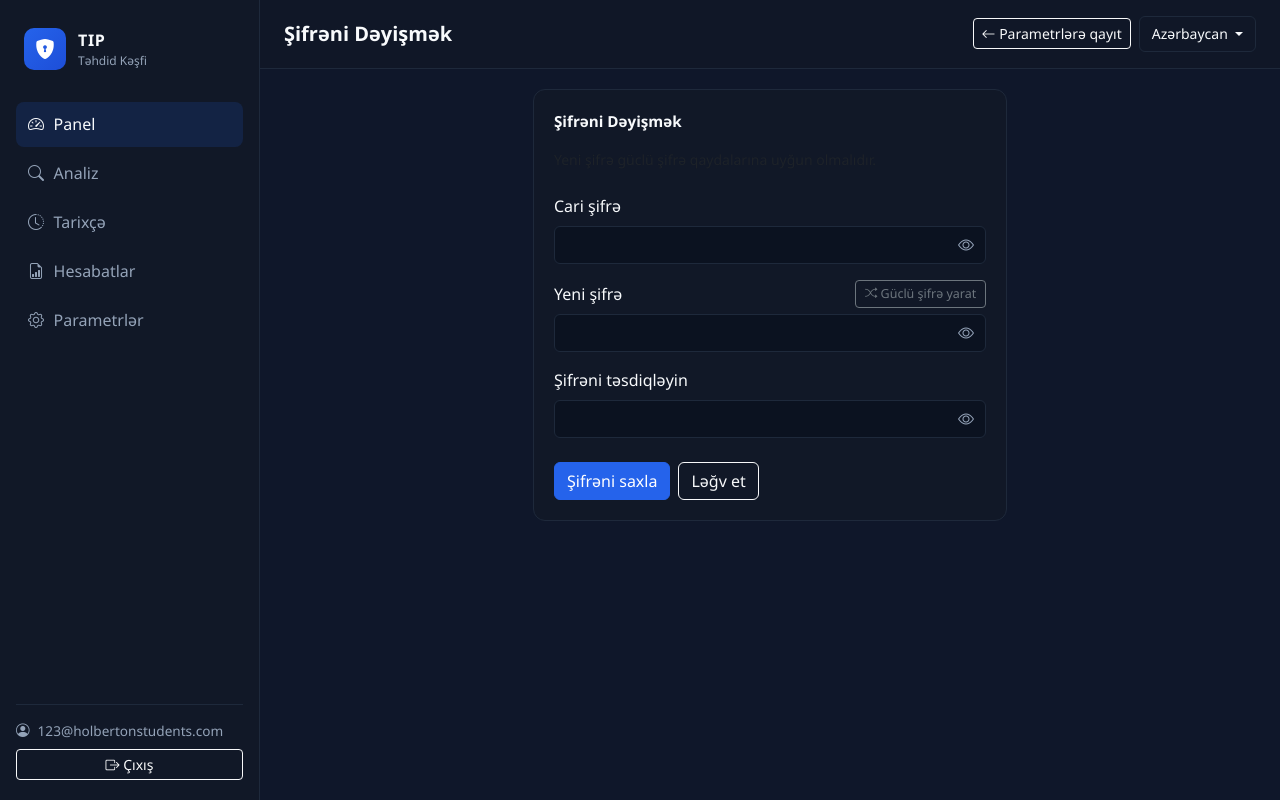
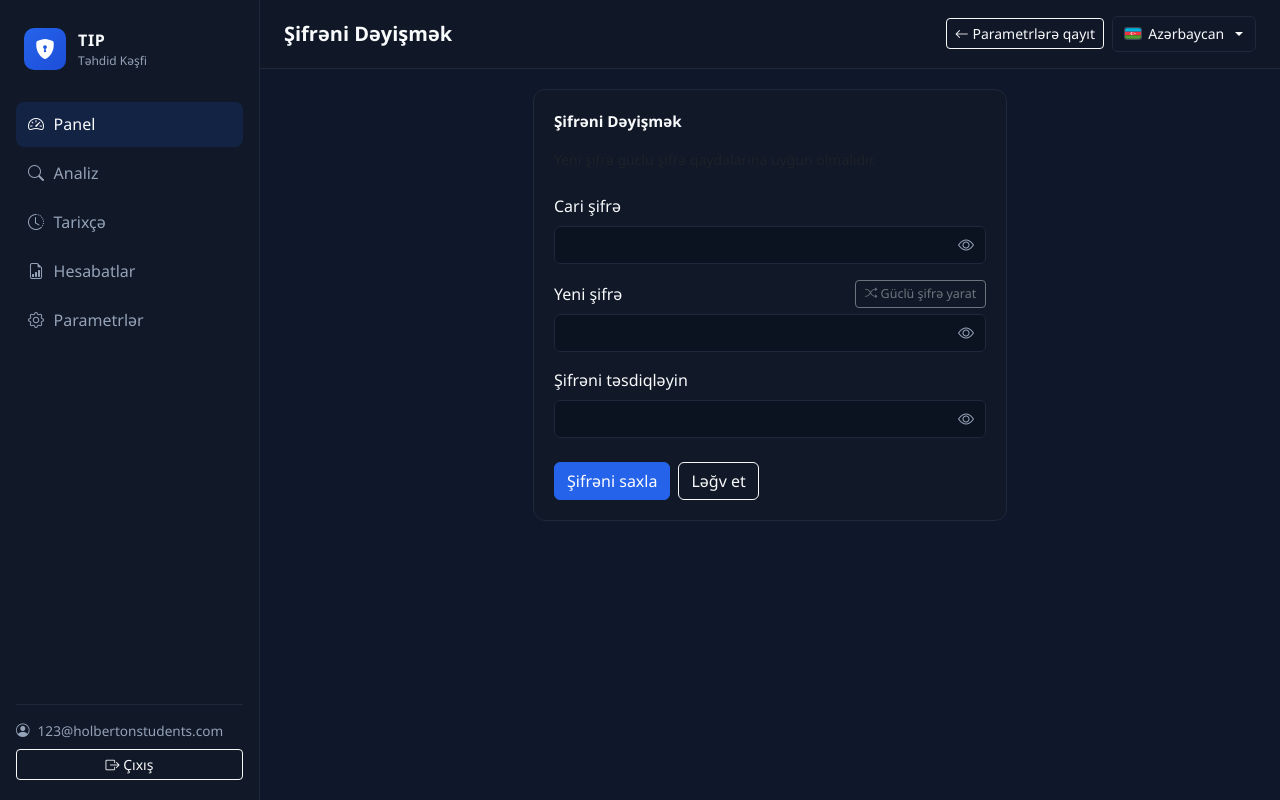
Before and after one commit to eLmincfrLu/AZ-threat-radar, a Flask app: page /settings/change-password in a window 1280 px wide. Run offline with Flask 3, Linux system fonts and the light colour scheme; a user stored in the database is signed in.

Commit message:
Add language switcher with flags and dropdown

```diff
--- a/threat-intelligence-platform-main/app/templates/partials/language_switcher.html
+++ b/threat-intelligence-platform-main/app/templates/partials/language_switcher.html
@@ -1,5 +1,56 @@
+{# Small flags next to AZ / EN / RU labels #}
+{% macro lang_flag(code) -%}
+{%- if code == 'az' -%}
+<svg class="lang-flag" viewBox="0 0 36 24" aria-hidden="true" focusable="false">
+  <rect width="36" height="8" fill="#00b5e2"/>
+  <rect y="8" width="36" height="8" fill="#ef3340"/>
+  <rect y="16" width="36" height="8" fill="#509e2f"/>
+  <circle cx="16.1" cy="12" r="3.55" fill="#fff"/>
+  <circle cx="17.35" cy="12" r="2.85" fill="#ef3340"/>
+  <polygon fill="#fff" points="22.4,9.7 22.95,11.45 24.8,12 22.95,12.55 22.4,14.3 21.85,12.55 20,12 21.85,11.45"/>
+</svg>
+{%- elif code == 'en' -%}
+<svg class="lang-flag" viewBox="0 0 36 24" aria-hidden="true" focusable="false">
+  <rect width="36" height="24" fill="#b22234"/>
+  <rect y="1.85" width="36" height="1.85" fill="#fff"/>
+  <rect y="5.54" width="36" height="1.85" fill="#fff"/>
+  <rect y="9.23" width="36" height="1.85" fill="#fff"/>
+  <rect y="12.92" width="36" height="1.85" fill="#fff"/>
+  <rect y="16.62" width="36" height="1.85" fill="#fff"/>
+  <rect y="20.31" width="36" height="1.85" fill="#fff"/>
+  <rect width="14.4" height="13.1" fill="#3c3b6e"/>
+</svg>
+{%- else -%}
+<svg class="lang-flag" viewBox="0 0 36 24" aria-hidden="true" focusable="false">
+  <rect width="36" height="8" fill="#fff"/>
+  <rect y="8" width="36" height="8" fill="#0039a6"/>
+  <rect y="16" width="36" height="8" fill="#d52b1e"/>
+</svg>
+{%- endif -%}
+{%- endmacro %}
+<style>
+  .lang-flag {
+    width: 16px;
+    height: 11px;
+    display: inline-block;
+    vertical-align: -1px;
+    border-radius: 2px;
+    box-shadow: 0 0 0 1px rgba(148, 163, 184, 0.35);
+    flex-shrink: 0;
+  }
+  .lang-switcher-btn,
+  .lang-switcher .dropdown-item {
+    display: inline-flex;
+    align-items: center;
+    gap: 0.45rem;
+  }
+  .lang-switcher .dropdown-item {
+    width: 100%;
+  }
+</style>
 <div class="dropdown lang-switcher">
   <button class="btn lang-switcher-btn dropdown-toggle" type="button" data-bs-toggle="dropdown" aria-expanded="false">
+    {{ lang_flag(current_locale) }}
     {{ locale_labels[current_locale] }}
   </button>
   <ul class="dropdown-menu dropdown-menu-end">
@@ -7,6 +58,7 @@
     <li>
       <a class="dropdown-item {% if code == current_locale %}active{% endif %}"
          href="{{ url_for('auth.set_language', lang=code, next=request.url) }}">
+        {{ lang_flag(code) }}
         {{ locale_labels[code] }}
       </a>
     </li>
```
